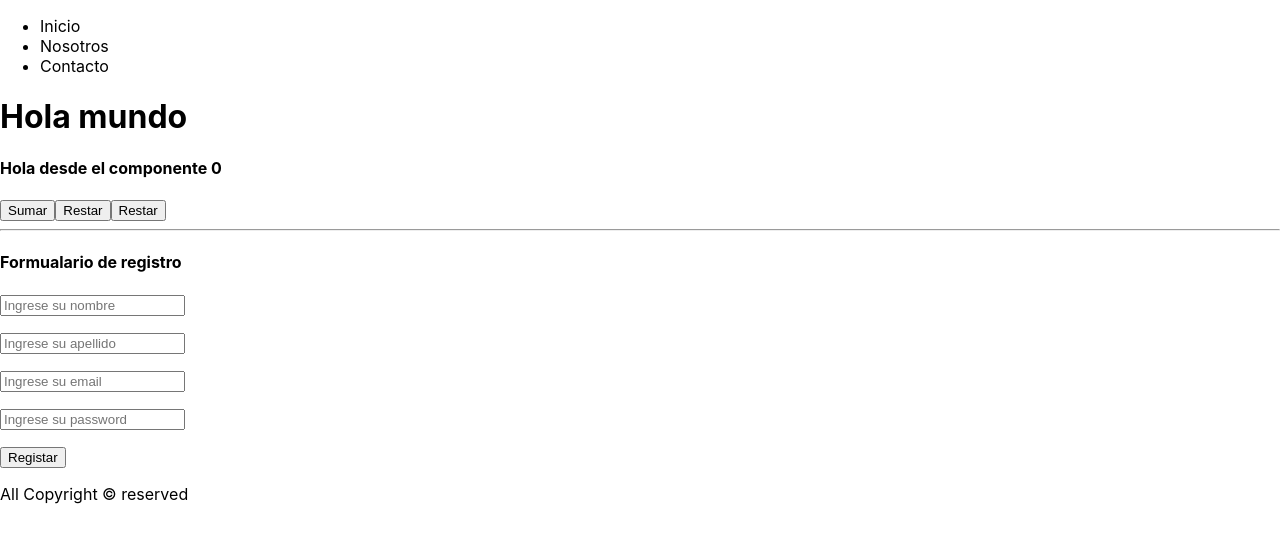
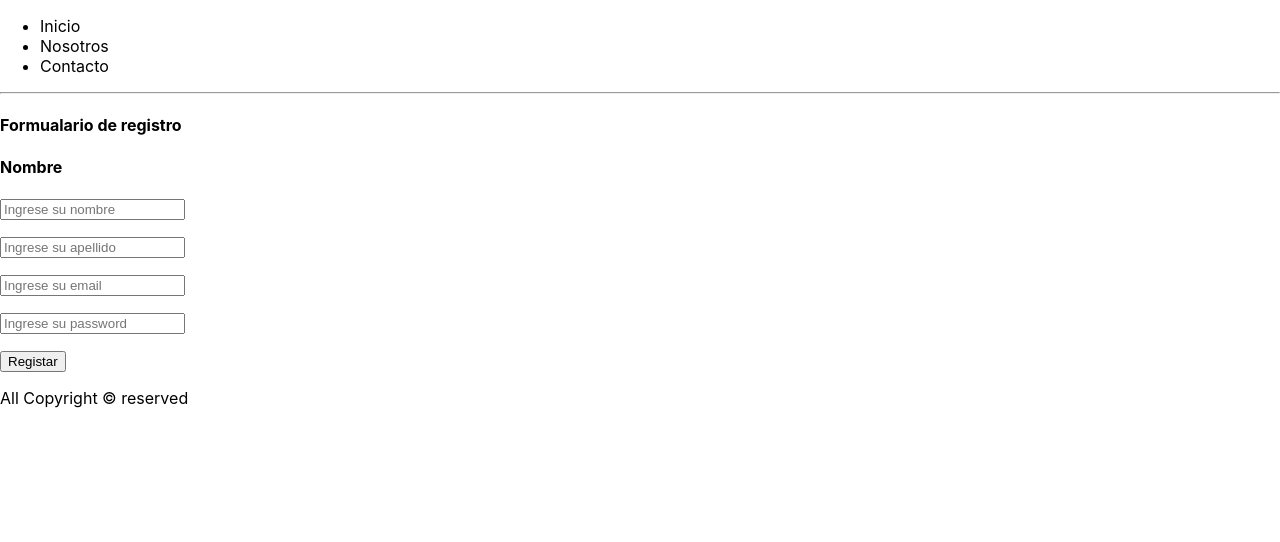
Before and after one commit to linder3hs/codigo13-react, a React (Create React App) app: page / in a window 1280 px wide. Shown: the top 542 px of the page. Built offline with nearby package versions, Linux system fonts and the light colour scheme.

Commit message:
react form

```diff
--- a/src/App.js
+++ b/src/App.js
@@ -23,7 +23,7 @@ const PrimerComponente = () => {
   // de esta vairable usando useState
   // ojo el valor que va dentro de useState sera el valor inicial de la variable
 
-  const [count, setCount] = useState(0);
+  // const [count, setCount] = useState(0);
 
   // esta funcion retornar una vista
   // en react usamos return () para inidicar que lo que este dentro de los
@@ -33,27 +33,27 @@ const PrimerComponente = () => {
 
   // vamos a crear 2 funciones una para sumar y otra para restar
   // Estas 2 funciones esta cambiado el estado de la variable count
-  const sumar = () => setCount(count + 1);
+  // const sumar = () => setCount(count + 1);
 
-  const restar = () => setCount(count - 1);
+  // const restar = () => setCount(count - 1);
 
-  const parametros = (n1, n2) => {
-    setCount(n1 + n2);
-  };
+  // const parametros = (n1, n2) => {
+  //   setCount(n1 + n2);
+  // };
 
   return (
     <div>
       <Header />
-      <h1>Hola mundo</h1>
+      {/* <h1>Hola mundo</h1> */}
       <div>
-        <h4>Hola desde el componente {count}</h4>
+        {/* <h4>Hola desde el componente {count}</h4> */}
         {/* vamos a crear 2 botones uno para poder sumarle 1 a count y otro para restarle */}
-        <button onClick={sumar}>Sumar</button>
-        <button onClick={restar}>Restar</button>
+        {/* <button onClick={sumar}>Sumar</button> */}
+        {/* <button onClick={restar}>Restar</button> */}
         {/* Si queremos usar parentensis al momento de llamar a una funcion debemos primera
           ejecutarla como un callback */}
         {/* Ademas es la forma en el caso nuestra reciba algun parametro */}
-        <button onClick={() => parametros(10, 20)}>Restar</button>
+        {/* <button onClick={() => parametros(10, 20)}>Restar</button> */}
       </div>
       <hr />
       <FormRegister />
--- a/src/Form.js
+++ b/src/Form.js
@@ -1,11 +1,41 @@
+import { useState } from "react";
+
 // Esto sera un componente el cual nos renderizara un formulario de registro
 const FormRegister = () => {
+  // como podemos capturar el valor de un input
+  const [nombre, setNombre] = useState("");
+
+  // En react la forma en la cual obtenemos el valor un input
+  // es usando el onChange este evento nos va a permitir capturar el valor
+  // de los inputs y guardarlos en una variable
+
+  // Recordemos que con event podemos obtener el valor del input
+  // event = event.target.value
+  // vamos a hacer una funcion la cual cada vez que se ejecute el onChange se llame
+  // y modifique el valor de la variable "nombre"
+
+  // la palabra se usa mucho en React porque recordemos que estamos manejando el
+  // estado de la variable
+  // recordemos que event es solo un nombre este puede ser cambiado por ejemplo por e
+  const handleInputName = (e) => {
+    //  que debemos hacer para poder darle el valor nombre?
+    // recordemos que el valor va dentro de los ()
+    setNombre(e.target.value);
+  };
+
   return (
     <div>
       <form action="">
         <h4>Formualario de registro</h4>
+        <h4>Nombre {nombre}</h4>
         <p>
-          <input type="text" placeholder="Ingrese su nombre" />
+          {/* Al ser un input se sobre entiende que el valor que se envia es event
+          por ende no hace falta pasarle un parametro */}
+          <input
+            type="text"
+            onChange={handleInputName}
+            placeholder="Ingrese su nombre"
+          />
         </p>
         <p>
           <input type="text" placeholder="Ingrese su apellido" />
```
